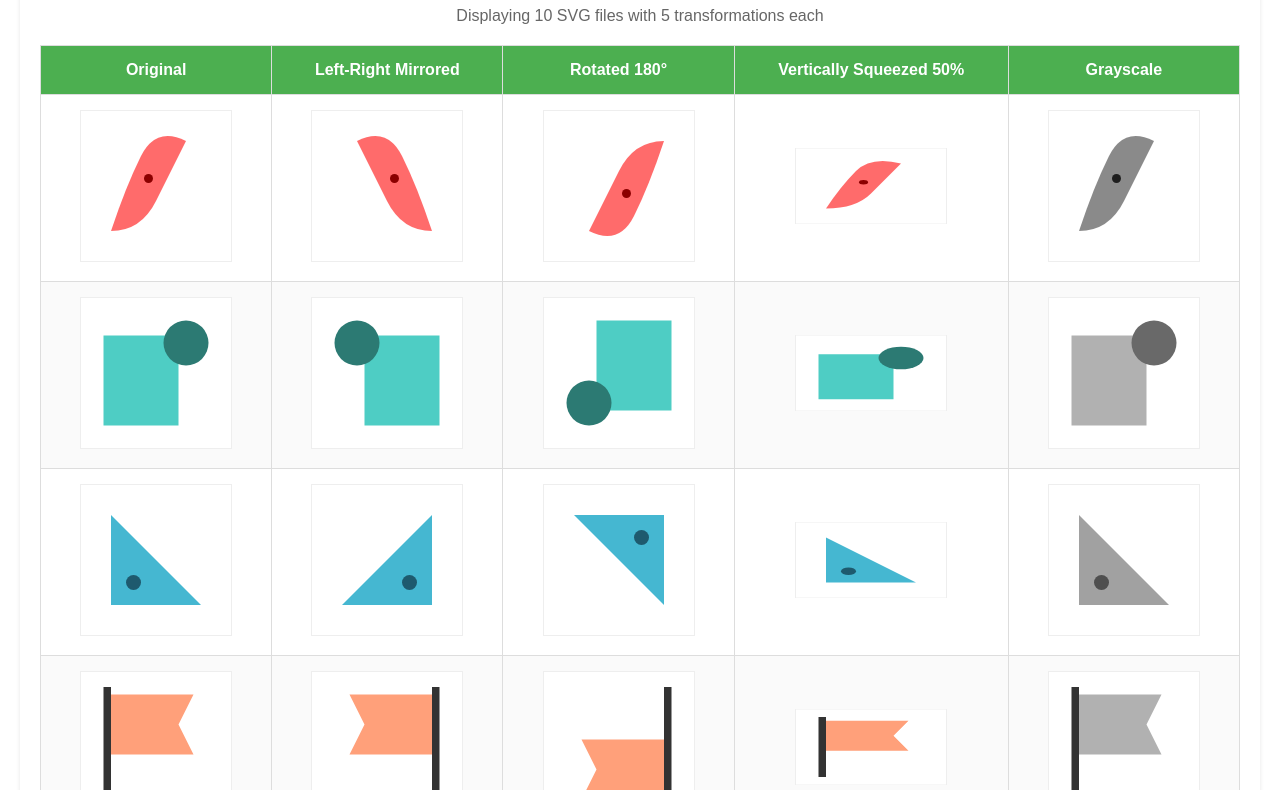
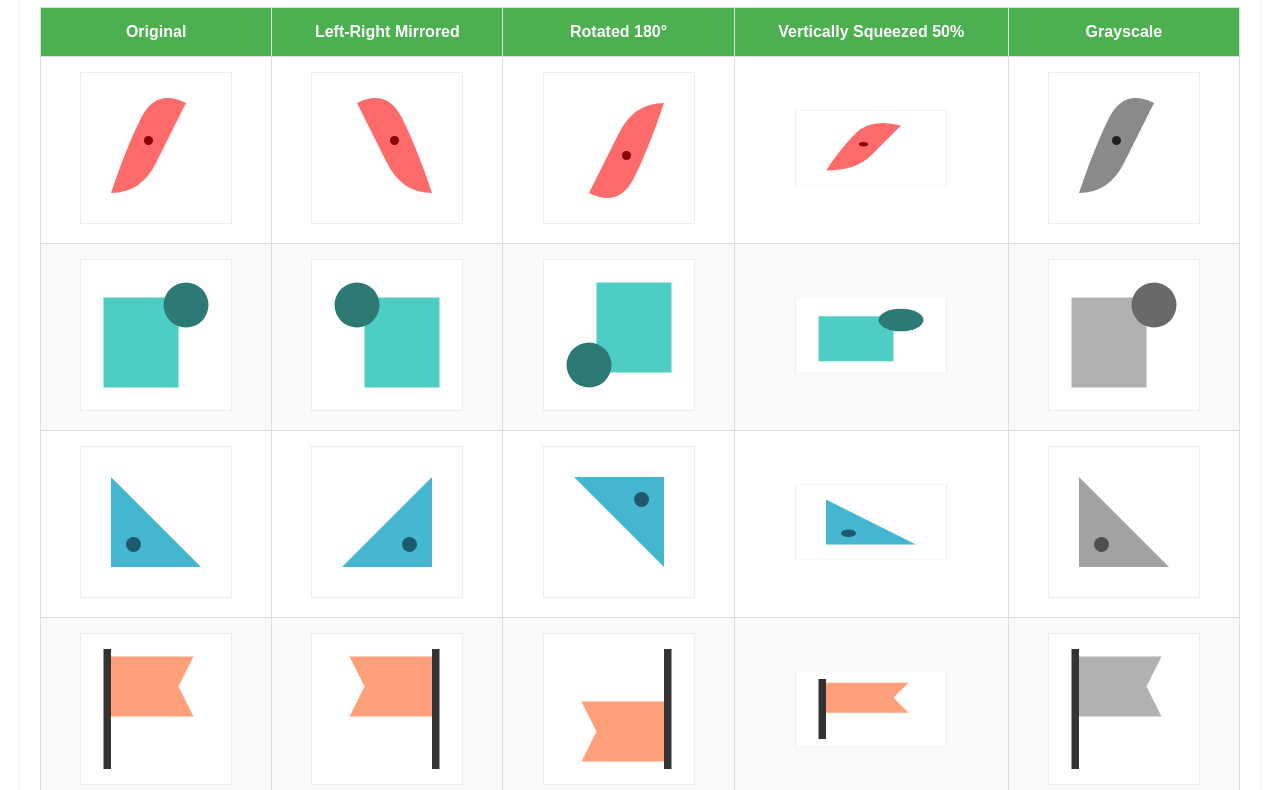
Before and after one commit to charlte09-tech/IDV-assignment2, a plain HTML site: page index.html in a window 1280 px wide. Shown: the part 113-903 px from the top of the page. Drawn offline with Linux system fonts and the light colour scheme.

Commit message:
Update index.html

```diff
--- a/index.html
+++ b/index.html
@@ -71,7 +71,6 @@
 <body>
     <div class="container">
         <h1>Assignment 2: SVG Transformations</h1>
-        <p style="text-align: center; color: #666;">Displaying 10 SVG files with 5 transformations each</p>
 
         <table id="svgTable">
             <thead>
```
